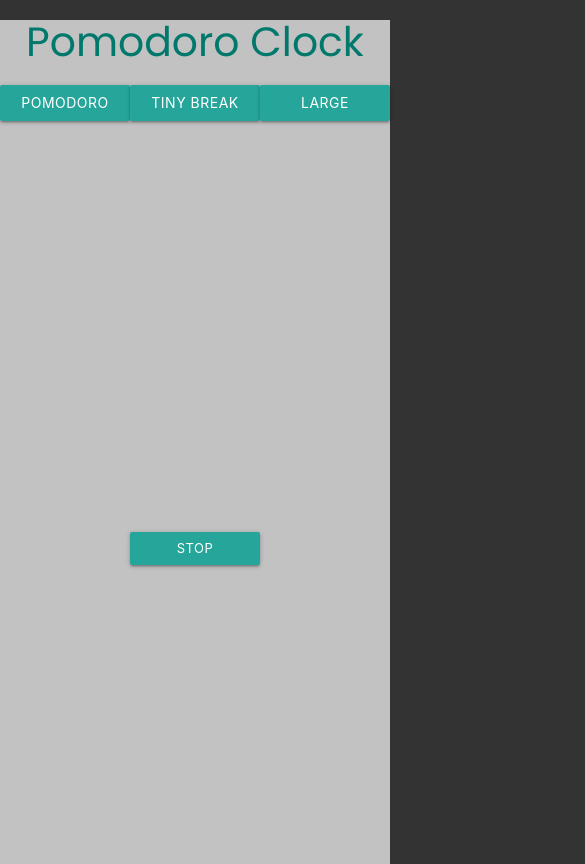
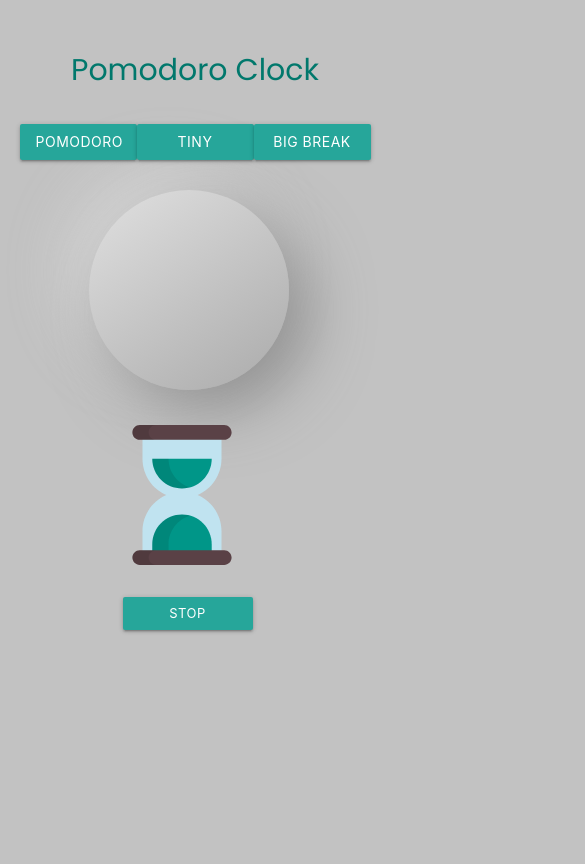
Before and after one commit to Arshitha2020/Pomodoro, a plain HTML site: page Desktop/Pomodoro/index.html in a window 390 px wide. Shown: the top 864 px of the page, 585 px wide, since content can reach past the window. Drawn offline with nearby package versions, Linux system fonts and the light colour scheme.

Commit message:
responsive only

```diff
--- a/Desktop/Pomodoro/index.html
+++ b/Desktop/Pomodoro/index.html
@@ -13,25 +13,48 @@
      <script src="https://cdnjs.cloudflare.com/ajax/libs/materialize/1.0.0/js/materialize.min.js"></script>
      <script src="https://cdnjs.cloudflare.com/ajax/libs/animejs/3.2.1/anime.min.js">       </script>
      <link rel="stylesheet" type="text/css" href="style.css">
+     <style>
+         @media only screen and (max-width: 600px){
+             #header{
+                 font-size: 30px;
+                 margin-top: 20%;
+
+                }
+            #seg{
+                font-size: 0.15em;
+                width: 100%;
+            }
+        }
+     </style>
 </head>
 <body>
+    <div class="container">
+        <div class="row">
+            <div class="col s10 push-s1 pull-s1"">
              <h3 id="header">Pomodoro Clock</h3>
-    <div id="seg">
-        <button onclick="timer(); rotatingCircle(360);" class="waves-effect waves-light btn">Pomodoro</button>
+            </div>
+        </div>
+
+            <div class="col s12 m5 l8" id="seg">
+                <button onclick="timer(); rotatingCircle(360);" class="waves-effect  waves-light btn">Pomodoro</button>
                 <button onclick="tBtimer(); rotatingCircle(360);" class="waves-effect waves-light btn">Tiny Break</button>
-        <button onclick="lBtimer(); rotatingCircle(360);"class="waves-effect waves-light btn">Large Break</button>
+                <button onclick="lBtimer(); rotatingCircle(360);"class="waves-effect waves-light btn">Big Break</button>
             </div>
-    <div id="container">
+
+        <div class="row">
+            <div class="col s8 push-s2 pull-s2 m4 l8 " id="Container">
                 <div class="count">
                     <h1 id="display"></h1>
                 </div>
             </div>
+        </div>
+
 
             <div id="hGlass">
                 <?xml version="1.0" encoding="iso-8859-1"?>
     <!-- Generator: Adobe Illustrator 19.0.0, SVG Export Plug-In . SVG Version: 6.00 Build 0)  -->
-<svg id="hourGlass" version="1.1" id="Layer_1" xmlns="http://www.w3.org/2000/svg" xmlns:xlink="http://www.w3.org/1999/xlink" x="0px" y="0px"
-	 viewBox="0 0 512 512" style="enable-background:new 0 0 512 512;" xml:space="preserve">
+    <svg preserveAspectRatio="xMinYMin meet" class="svg-content" version="1.1" id="Layer_1" xmlns="http://www.w3.org/2000/svg" xmlns:xlink="http://www.w3.org/1999/xlink" x="0px" y="0px"
+        viewBox="0 0 512 512" style="enable-background:new 0 0 512 512;" xml:space="preserve" class="svg-content">
     <path style="fill:#C0E3F0;" d="M400.463,123.454V26.999H111.538v96.456c0,59.34,35.782,110.312,86.941,132.546
         c-51.16,22.233-86.941,73.207-86.941,132.546v96.456h288.926v-96.456c0-59.34-35.782-110.312-86.941-132.546
         C364.682,233.767,400.463,182.794,400.463,123.454z"/>
@@ -92,6 +115,7 @@
             <div class="flex-parent jc-center">
                 <button onclick="stopTimer()" class="btn waves-effect btn-small waves-light">Stop</button>
             </div>
+</div>
 
 
 </body>
--- a/Desktop/Pomodoro/index.js
+++ b/Desktop/Pomodoro/index.js
@@ -33,7 +33,8 @@ function stopTimer() {
   clearInterval(func2);
   clearInterval(func3);
   stopRotatingCircle();
-  alert("Press the same clock type button to resume");
+  alert("Press the same clock type button to");
+  alert("Please reload the page before selecting other clock type");
 }
 
 //Tiny Break Logic
@@ -63,6 +64,7 @@ function tBtimer() {
   clearInterval(func);
   clearInterval(func3);
   func2 = setInterval(tBreak, 1000);
+  alert("Please reload the page before selecting other clock type");
 }
 
 //Long Break Logic
--- a/Desktop/Pomodoro/style.css
+++ b/Desktop/Pomodoro/style.css
@@ -1,21 +1,20 @@
 @import url('https://fonts.googleapis.com/css2?family=Orbitron&family=Poppins&display=swap');
 html{
     font-family:'Poppins';
-    background-color: #333333;
+    background-color: rgb(194, 194, 194);;
 
 }
+
 #header, #Warning{
   color: #01786c;
 }
 body{
 margin: auto;
-height: 100vh;
-width: 100vw;
 background: rgb(194, 194, 194);
 overflow: hidden;
 
 }
-#container{
+#Container{
 
   /* center the elements inside the div */
   display: flex;
@@ -25,21 +24,28 @@ overflow: hidden;
 .count{
    height: 200px;
    width: 200px;
-   margin-left: 543px;
-   margin-top: 17px;
+   /* margin-left: 543px;*/
+   margin-top: 30px;
    border-radius: 100px;
    background: rgb(194, 194, 194);
    background: linear-gradient(145deg, #e0e0e0, #8d8d8d71);
    box-shadow: 20px 20px 60px #6969698f, -20px -20px 60px #e0e0e0b0
 }
+
 #hGlass{
 
     height: 140px;
     border-radius:50%;
     width: 140px;
-    margin-left: 572px;
-    margin-top: 30px;
+    margin-left: 92px;
+    display: inline-block;
+    position: relative;
+    vertical-align: middle;
+    margin-top: 15px;
+    margin-bottom: 8px;
+
     }
+
 #display{
     margin-top: 34%;
     text-align: center;
@@ -48,6 +54,7 @@ overflow: hidden;
 }
 .flex-parent {
     display: flex;
+    margin-left: -15px;
   }
 
   .jc-center {
```
Lines whose indentation alone changed are shown as unchanged.
